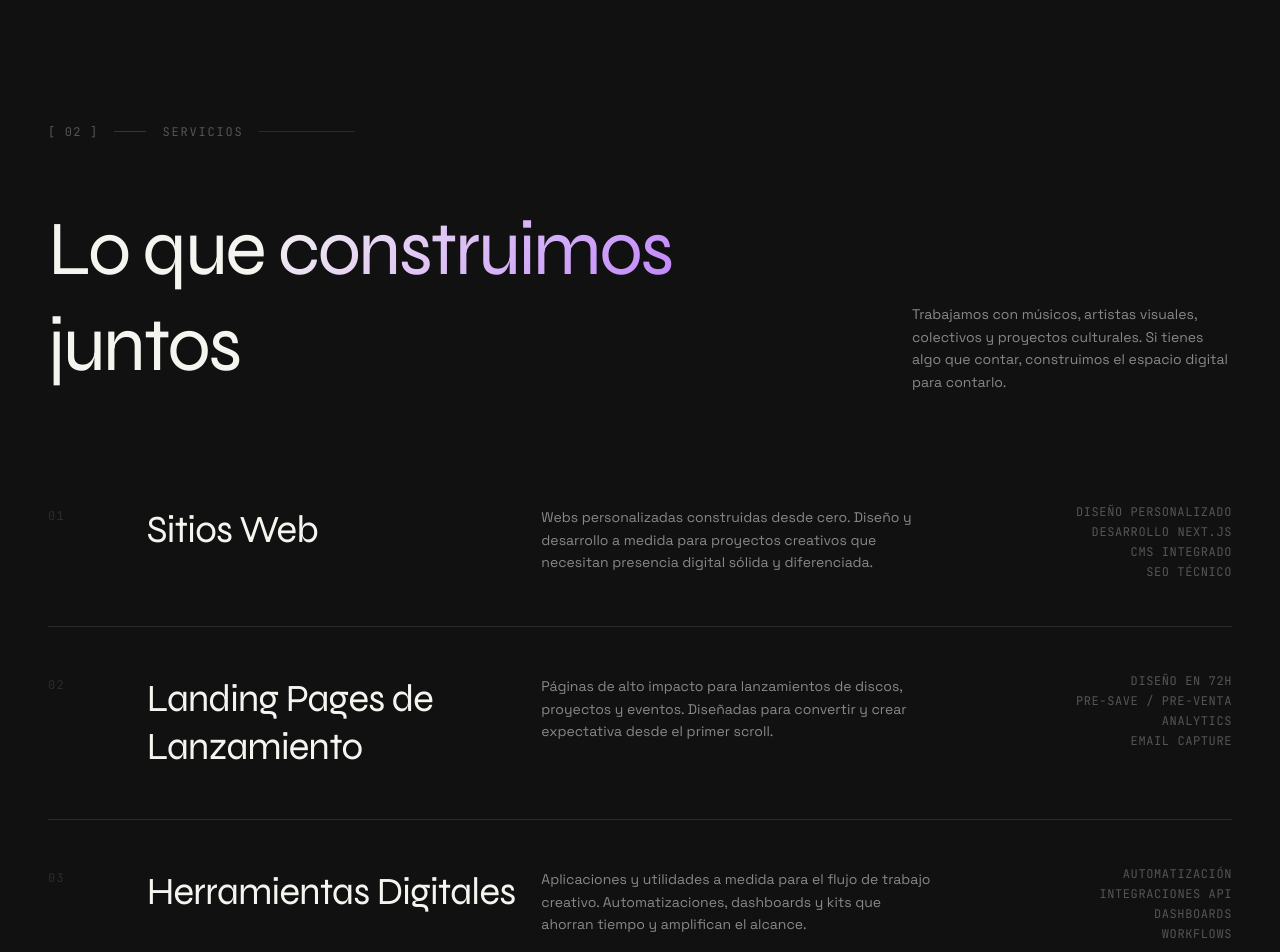
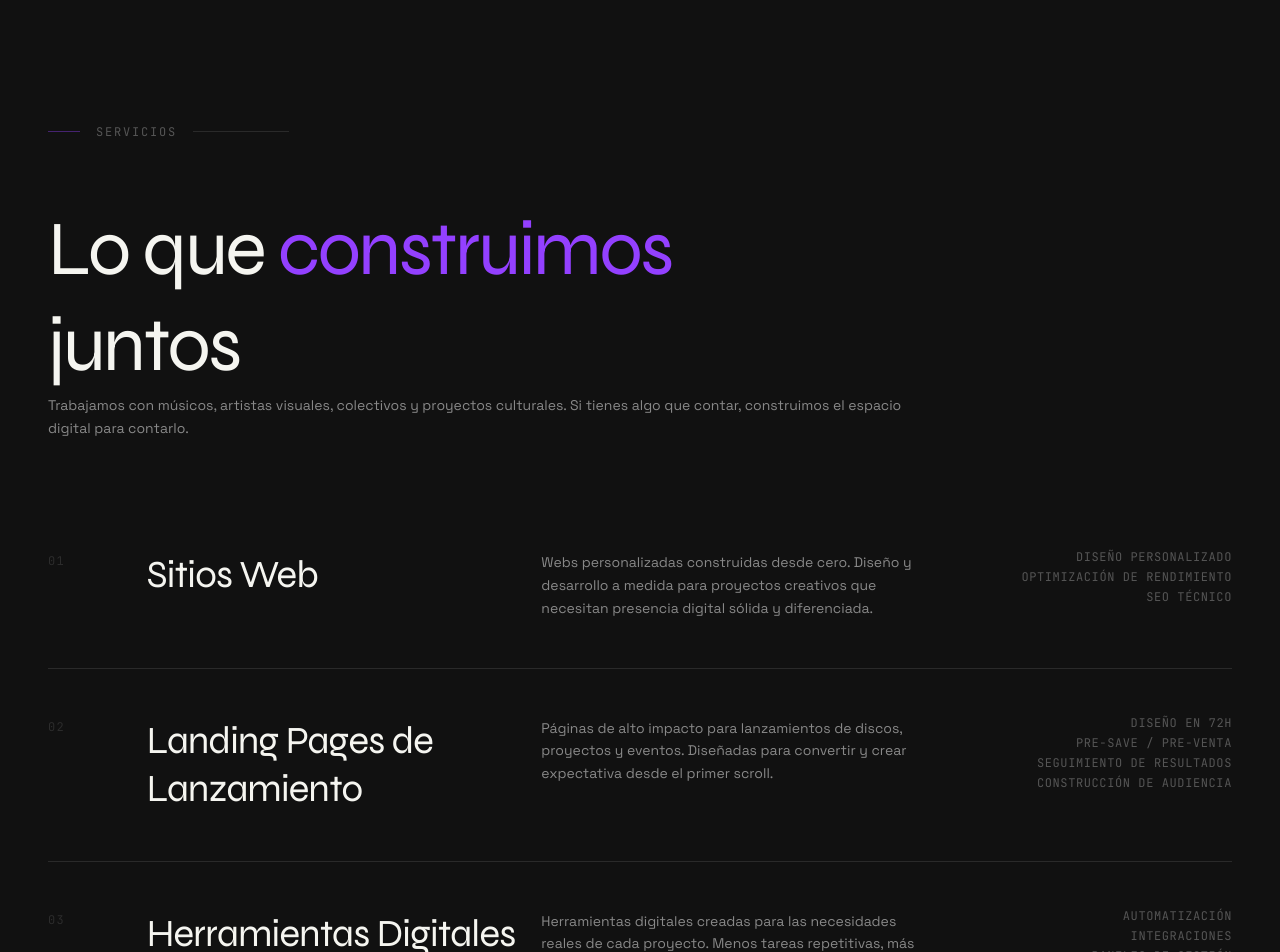
Before and after one commit to FrequencyStudio-dev/frequencystudio-web, a Next.js app: page / in a window 1280 px wide. Shown: the part 1800-2752 px from the top of the page. Built offline with nearby package versions, Linux system fonts and the light colour scheme.

Commit message:
style: refine services section layaout

```diff
--- a/src/components/sections/ServicesSection.tsx
+++ b/src/components/sections/ServicesSection.tsx
@@ -6,25 +6,19 @@ const services: Service[] = [
     title: "Sitios Web",
     description:
       "Webs personalizadas construidas desde cero. Diseño y desarrollo a medida para proyectos creativos que necesitan presencia digital sólida y diferenciada.",
-    details: ["Diseño personalizado", "Desarrollo Next.js", "CMS integrado", "SEO técnico"],
+    details: ["Diseño personalizado", "Optimización de rendimiento", "SEO técnico"],
   },
   {
     title: "Landing Pages de Lanzamiento",
     description:
       "Páginas de alto impacto para lanzamientos de discos, proyectos y eventos. Diseñadas para convertir y crear expectativa desde el primer scroll.",
-    details: ["Diseño en 72h", "Pre-save / Pre-venta", "Analytics", "Email capture"],
+    details: ["Diseño en 72h", "Pre-save / Pre-venta", "Seguimiento de resultados", "Construcción de audiencia"],
   },
   {
     title: "Herramientas Digitales",
     description:
-      "Aplicaciones y utilidades a medida para el flujo de trabajo creativo. Automatizaciones, dashboards y kits que ahorran tiempo y amplifican el alcance.",
-    details: ["Automatización", "Integraciones API", "Dashboards", "Workflows"],
-  },
-  {
-    title: "Presencia Digital Completa",
-    description:
-      "Estrategia y ejecución de presencia digital para artistas y proyectos creativos. Desde la identidad hasta cada punto de contacto digital.",
-    details: ["Estrategia digital", "Identidad web", "Media Kit", "Redes sociales"],
+      "Herramientas digitales creadas para las necesidades reales de cada proyecto. Menos tareas repetitivas, más tiempo para crear.",
+    details: ["Automatización", "Integraciones", "Paneles de gestión", "Procesos personalizados"],
   },
 ];
 
@@ -73,16 +67,16 @@ export function ServicesSection() {
   return (
     <section id="servicios" className="py-section bg-base border-t border-border">
       <div className="max-w-7xl mx-auto px-6 lg:px-12">
-        <div className="flex flex-col lg:flex-row lg:items-end justify-between gap-8 mb-16">
-          <div>
-            <SectionLabel label="Servicios" index="02" />
-            <h2 className="font-display text-display-xl text-ink max-w-2xl leading-tight">
+        <div className="mb-16">
+
+            <SectionLabel label="Servicios" />
+            <h2 className="font-display text-display-xl text-ink max-w-3xl leading-tight">
               Lo que{" "}
-              <span className="text-gradient-subtle">construimos</span>{" "}
+              <span className="text-violet">construimos</span>{" "}
               juntos
             </h2>
-          </div>
-          <p className="text-ink-muted text-body-sm max-w-xs leading-relaxed">
+
+          <p className="text-ink-muted text-body-sm max-w-4xl leading-relaxed">
             Trabajamos con músicos, artistas visuales, colectivos y proyectos
             culturales. Si tienes algo que contar, construimos el espacio digital
             para contarlo.
```
